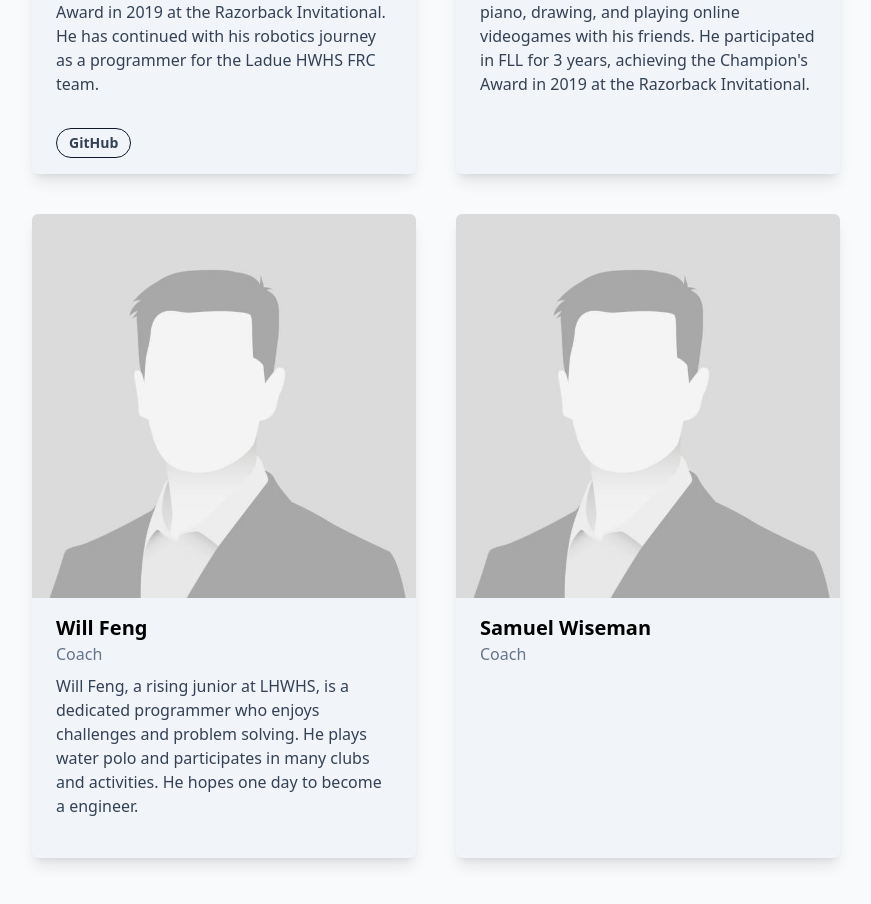
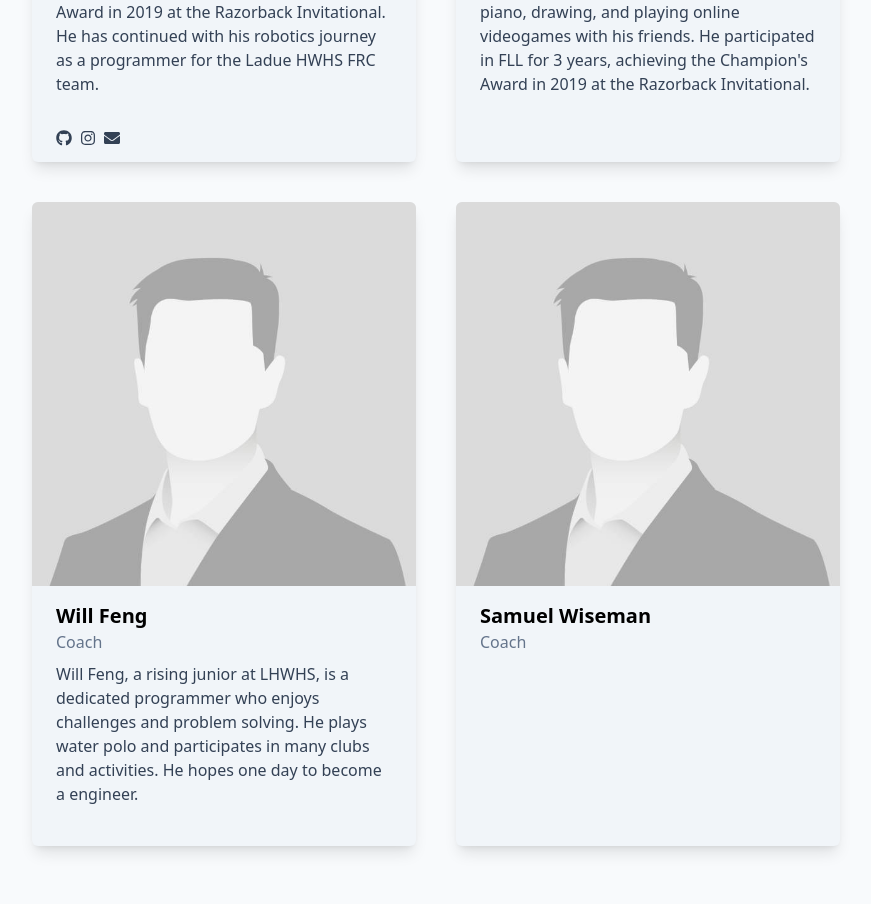
Before and after one commit to Coding-Academy-STL/fllstl.codes, a Next.js app: page / in a window 1280 px wide. Shown: the part 804-1708 px from the top of the page, without its empty margins (204-1075 px from the left). Built offline with nearby package versions, Linux system fonts and the light colour scheme.

Commit message:
feat: add icons

```diff
--- a/components/aboutCard.tsx
+++ b/components/aboutCard.tsx
@@ -1,6 +1,8 @@
+import { ReactNode } from 'react';
+
 import Card from './card';
 
-export default function AboutCard({ name, role, bio, pic, links } : { name: string, role: string, bio: string, pic?: string, links?: Array<Record<string, string>> }) {
+export default function AboutCard({ name, role, bio, pic, links } : { name: string, role: string, bio: string, pic?: string, links?: Array<{ link: string, node: ReactNode }> }) {
     return (
         <Card titleText={name} subtitleText={role} descriptionText={bio}  image={pic || '/img/profile-pic-default.jpg'} links={links} />
     )
--- a/components/card.tsx
+++ b/components/card.tsx
@@ -1,5 +1,6 @@
 import Image from 'next/image'
 import Link from 'next/link'
+import { ReactNode } from 'react'
 
 export default function Card({
     titleText,
@@ -12,7 +13,7 @@ export default function Card({
     subtitleText: string
     descriptionText: string
     image: string
-    links?: Array<Record<string, string>>
+    links?: Array<{ link: string, node: ReactNode }>
 }) {
     return (
         <div className="flex flex-col max-w-sm rounded-md overflow-hidden shadow-lg bg-slate-100 dark:bg-gray-700 transition-all my-2 sm:m-3 md:m-4 lg:m-5">
@@ -33,9 +34,7 @@ export default function Card({
                     {links?.map((l, idx) => (
                         <Link key={idx} href={l.link}>
                             <a>
-                                <span className="inline-block bg-slate-100 border border-slate-900 dark:bg-slate-900 dark:border-slate-50 rounded-full px-3 py-1 text-sm font-semibold text-slate-700 dark:text-slate-50 mr-2 mb-2">
-                                    {l.name}
-                                </span>
+                                {l.node}
                             </a>
                         </Link>
                     ))}
--- a/package.json
+++ b/package.json
@@ -15,7 +15,8 @@
     "next": "12.2.1",
     "nodemailer": "^6.7.7",
     "react": "18.2.0",
-    "react-dom": "18.2.0"
+    "react-dom": "18.2.0",
+    "react-icons": "^4.4.0"
   },
   "devDependencies": {
     "@types/node": "18.0.3",
--- a/pages/index.tsx
+++ b/pages/index.tsx
@@ -1,14 +1,40 @@
+// types
+import type { NextPage } from 'next'
+
+// components
+import Layout from '../components/layout'
 import Navbar from '../components/navbar'
-import type { NextPage } from 'next'
-import Layout from '../components/layout'
 import AboutCard from '../components/aboutCard'
+
+// styles
+// icons
+import { FaGithub, FaInstagram, FaEnvelope } from 'react-icons/fa'
 
 const people = [
     {
         name: 'Abheek Dhawan',
         role: 'Coach',
         bio: "An avid programmer, Abheek competed in FLL for 4 years, achieving the Champion's Award in 2019 at the Razorback Invitational. He has continued with his robotics journey as a programmer for the Ladue HWHS FRC team.",
-        links: [{ link: 'https://github.com/ADawesomeguy', name: 'GitHub' }],
+        links: [
+            {
+                link: 'https://github.com/ADawesomeguy',
+                node: (
+                    <FaGithub className="inline-block mr-2 mb-2 w-4 fill-slate-700 dark:fill-slate-50" />
+                ),
+            },
+            {
+                link: 'https://instagram.com/abheek_dhawan',
+                node: (
+                    <FaInstagram className="inline-block mr-2 mb-2 w-4 fill-slate-700 dark:fill-slate-50" />
+                ),
+            },
+            {
+                link: 'mailto:abheekd@protonmail.com',
+                node: (
+                    <FaEnvelope className="inline-block mr-2 mb-2 w-4 fill-slate-700 dark:fill-slate-50" />
+                ),
+            },
+        ],
     },
     {
         name: 'Aric Wang',
@@ -201,15 +227,30 @@ const About: NextPage = () => {
                         />
                     </div>
                     <div className="mb-6">
-                        <select name='inquiryReason' className="bg-gray-50 border border-gray-300 text-gray-900 text-sm rounded-lg focus:ring-blue-500 focus:border-blue-500 block w-full p-2.5 dark:bg-gray-700 dark:border-gray-600 dark:placeholder-gray-400 dark:text-white dark:focus:ring-blue-500 dark:focus:border-blue-500" required>
-                        <option value='Beginner coaching'>Beginner Programming Coaching</option>
-                        <option value='Intermediate coaching'>Intermediate Programming Coaching</option>
-                        <option value='Advanced coaching'>Advanced Programming Coaching</option>
-                        <option value='Other'>Other</option>
+                        <select
+                            name="inquiryReason"
+                            className="bg-gray-50 border border-gray-300 text-gray-900 text-sm rounded-lg focus:ring-blue-500 focus:border-blue-500 block w-full p-2.5 dark:bg-gray-700 dark:border-gray-600 dark:placeholder-gray-400 dark:text-white dark:focus:ring-blue-500 dark:focus:border-blue-500"
+                            required
+                        >
+                            <option value="Beginner coaching">
+                                Beginner Programming Coaching
+                            </option>
+                            <option value="Intermediate coaching">
+                                Intermediate Programming Coaching
+                            </option>
+                            <option value="Advanced coaching">
+                                Advanced Programming Coaching
+                            </option>
+                            <option value="Other">Other</option>
                         </select>
                     </div>
                     <div className="mb-6">
-                        <textarea placeholder='Inquiry' name='inquiryData' className="bg-gray-50 border border-gray-300 text-gray-900 text-sm rounded-lg focus:ring-blue-500 focus:border-blue-500 block w-full p-2.5 dark:bg-gray-700 dark:border-gray-600 dark:placeholder-gray-400 dark:text-white dark:focus:ring-blue-500 dark:focus:border-blue-500" required />
+                        <textarea
+                            placeholder="Inquiry"
+                            name="inquiryData"
+                            className="bg-gray-50 border border-gray-300 text-gray-900 text-sm rounded-lg focus:ring-blue-500 focus:border-blue-500 block w-full p-2.5 dark:bg-gray-700 dark:border-gray-600 dark:placeholder-gray-400 dark:text-white dark:focus:ring-blue-500 dark:focus:border-blue-500"
+                            required
+                        />
                     </div>
                     <input
                         type="submit"
```
Also changed, not shown: 1 other file (tests, documents, lock files or other folders).
